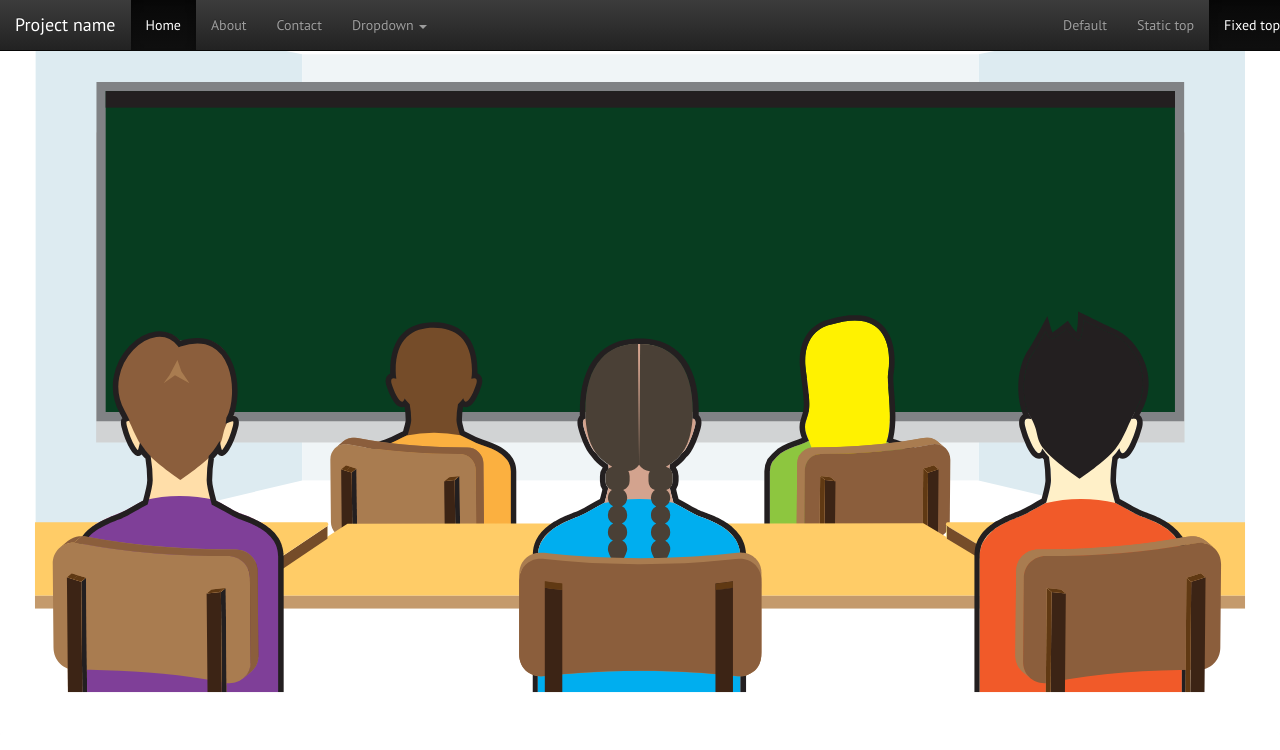
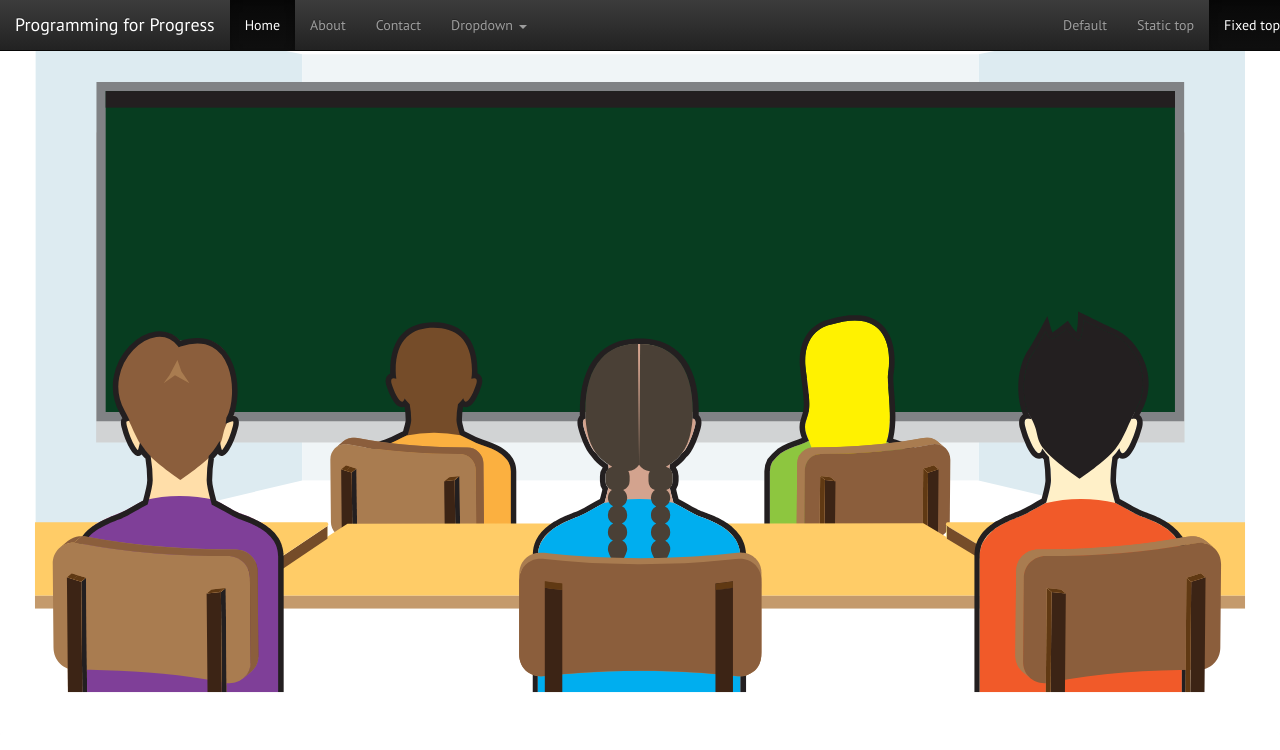
Before and after one commit to hackoregon/programmingforprogress-frontend, a website: page index.html in a window 1280 px wide. Shown: the top 750 px of the page. Drawn offline with nearby package versions, Linux system fonts and the light colour scheme.

Commit message:
updated site title

```diff
--- a/index.html
+++ b/index.html
@@ -28,7 +28,7 @@
         <span class="icon-bar"></span>
         <span class="icon-bar"></span>
       </button>
-      <a class="navbar-brand" href="#">Project name</a>
+      <a class="navbar-brand" href="#">Programming for Progress</a>
     </div>
     <div id="navbar" class="navbar-collapse collapse">
       <ul class="nav navbar-nav">
```
